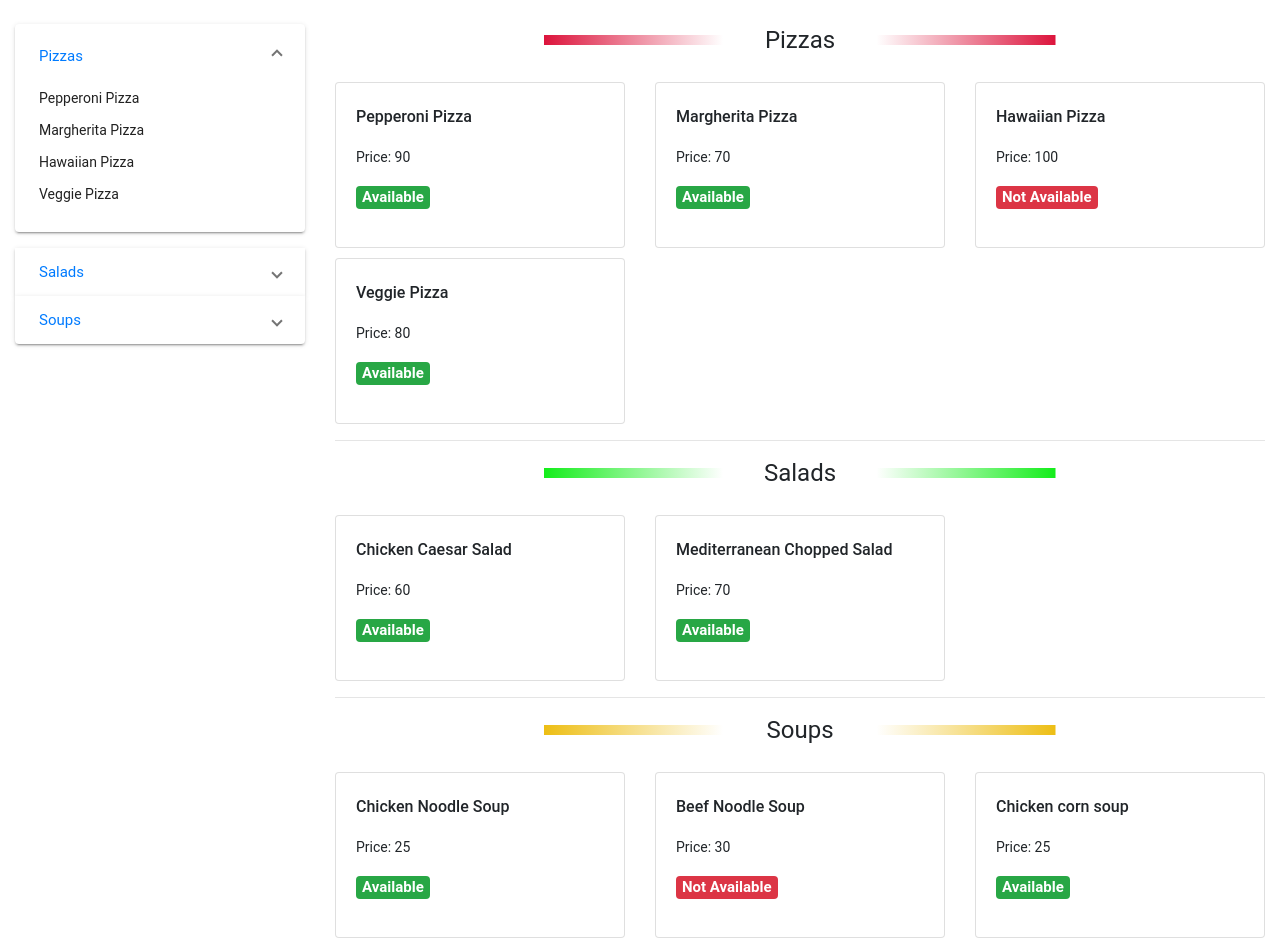
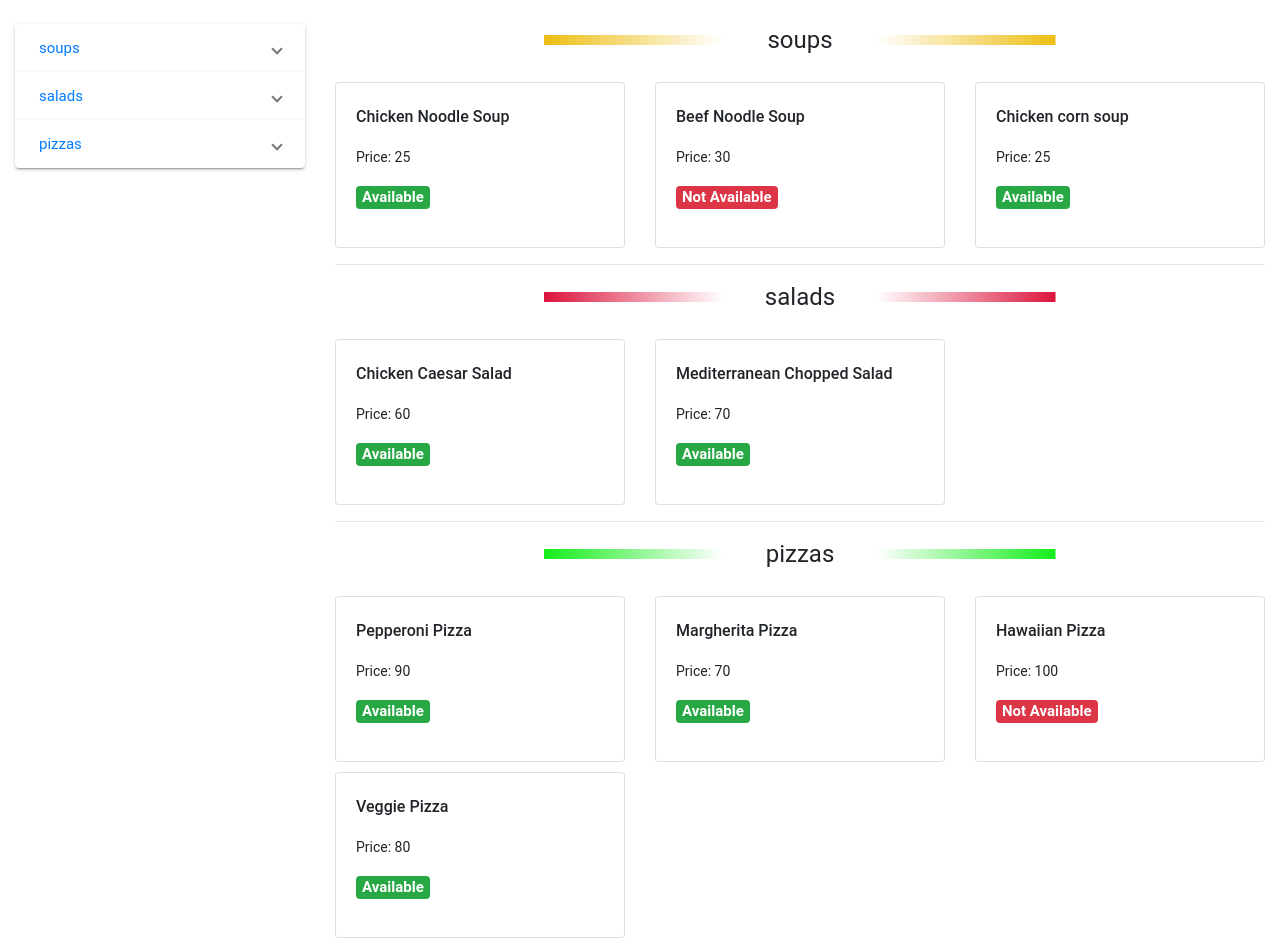
Before and after one commit to anageh577/dynamic-menu-task, an Angular app: page / in a window 1280 px wide. Shown: the top 952 px of the page. Built offline with nearby package versions, Linux system fonts and the light colour scheme.

Commit message:
dynamic accordion

```diff
--- a/src/app/menu/viewmenu/viewmenu.component.html
+++ b/src/app/menu/viewmenu/viewmenu.component.html
@@ -3,35 +3,18 @@
     <div class="col-md-3">
       <mat-accordion>
 
-        <mat-expansion-panel [expanded]="true">
+        <mat-expansion-panel *ngFor="let item of cateogries">
           <mat-expansion-panel-header>
             <mat-panel-title>
-              Pizzas
+              {{item}}
             </mat-panel-title>
           </mat-expansion-panel-header>
-          <p class="recipe" (click)="choose('pizzas',pizza?.name)" *ngFor="let pizza of pizzas">
-            {{pizza?.name}}</p>
+          <p class="recipe" (click)="choose(item,recipeItem?.name)" *ngFor="let recipeItem of allData[item]">
+            {{recipeItem?.name}}</p>
         </mat-expansion-panel>
 
 
-        <mat-expansion-panel [expanded]="false">
-          <mat-expansion-panel-header>
-            <mat-panel-title>
-              Salads
-            </mat-panel-title>
-          </mat-expansion-panel-header>
-          <p class="recipe" (click)="choose('salads',salad?.name)" *ngFor="let salad of salads">{{salad?.name}}</p>
-        </mat-expansion-panel>
 
-
-        <mat-expansion-panel [expanded]="false">
-          <mat-expansion-panel-header>
-            <mat-panel-title>
-              Soups
-            </mat-panel-title>
-          </mat-expansion-panel-header>
-          <p class="recipe" (click)="choose('soups',soup?.name)" *ngFor="let soup of soups">{{soup?.name}}</p>
-        </mat-expansion-panel>
       </mat-accordion>
 
     </div>
@@ -76,53 +59,27 @@
         </div>
       </form>
     </div>
+
     <div class="col-md-9 mx-auto" *ngIf="!update">
-      <h1 class="text-center bg pizza">Pizzas</h1>
+      <div *ngFor="let item of cateogries" class="textstyle">
+
+        <h1 class="text-center bg">{{item}}</h1>
         <div class="row">
-        <div class="col-md-4" *ngFor="let pizza of pizzas">
+          <div class="col-md-4" *ngFor="let recipeItem of allData[item]">
             <div class="card">
               <div class="card-body">
-              <h3 class="card-title">{{pizza.name}}</h3>
-              <p class="card-text">Price: {{pizza.price}}</p>
-              <h2 *ngIf="pizza.available"><span class="badge badge-success">Available</span></h2>
-              <h2 *ngIf="!pizza.available"><span class="badge badge-danger">Not Available</span></h2>
+                <h3 class="card-title">{{recipeItem.name}}</h3>
+                <p class="card-text">Price: {{recipeItem.price}}</p>
+                <h2 *ngIf="recipeItem.available"><span class="badge badge-success">Available</span></h2>
+                <h2 *ngIf="!recipeItem.available"><span class="badge badge-danger">Not Available</span></h2>
               </div>
             </div>
           </div>
         </div>
         <hr>
-      <h1 class="text-center bg salad">Salads</h1>
-      <div class="row">
-
-        <div class="col-md-4" *ngFor="let salad of salads">
-          <div class="card">
-            <div class="card-body">
-              <h3 class="card-title">{{salad.name}}</h3>
-              <p class="card-text">Price: {{salad.price}}</p>
-              <h2 *ngIf="salad.available"><span class="badge badge-success">Available</span></h2>
-              <h2 *ngIf="!salad.available"><span class="badge badge-danger">Not Available</span></h2>
-            </div>
-          </div>
-        </div>
-      </div>
-      <hr>
-
-      <h1 class="text-center bg soup">Soups</h1>
-      <div class="row">
-
-        <div class="col-md-4" *ngFor="let soup of soups">
-          <div class="card">
-            <div class="card-body">
-              <h3 class="card-title">{{soup.name}}</h3>
-              <p class="card-text">Price: {{soup.price}}</p>
-              <h2 *ngIf="soup.available"><span class="badge badge-success">Available</span></h2>
-              <h2 *ngIf="!soup.available"><span class="badge badge-danger">Not Available</span></h2>
-            </div>
-          </div>
-        </div>
       </div>
       <br>
     </div>
+  </div>
 
 </div>
-</div>
--- a/src/app/menu/viewmenu/viewmenu.component.scss
+++ b/src/app/menu/viewmenu/viewmenu.component.scss
@@ -23,23 +23,21 @@ mat-panel-title {
 }
 
 
-.bg {
+.textstyle .bg {
   background-repeat: no-repeat;
   background-size: 55% 10px;
   background-position: center center;
 }
 
-.pizza {
+.textstyle:nth-child(odd) .bg {
+  background-image: linear-gradient(to right, #14ed1b, white 35%, white 65%, #14ed1b);
+}
+.textstyle:nth-child(even) .bg {
   background-image: linear-gradient(to right, crimson, white 35%, white 65%, crimson);
 }
-
-.salad {
-  background-image: linear-gradient(to right, #14ed1b, white 35%, white 65%, #14ed1b);
-}
-
-.soup{
+.textstyle:nth-child(odd):not(:nth-child(3n+3)) .bg {
   background-image: linear-gradient(to right, #edbe14, white 35%, white 65%, #edbe14);
 }
-.card-title{
+.card-title {
   font-weight: 550 !important;
 }
--- a/src/app/menu/viewmenu/viewmenu.component.ts
+++ b/src/app/menu/viewmenu/viewmenu.component.ts
@@ -11,14 +11,12 @@ import { Recipes } from 'src/app/services/recipes.model';
 })
 export class ViewmenuComponent implements OnInit {
   panelOpenState = true;
-  pizzas: Recipes[] = [];
-  salads: Recipes[] = [];
-  soups: Recipes[] = [];
   type = 'Recipe';
   recipeForm: FormGroup;
   recipe;
   allData;
   update = false;
+  cateogries: any[] = []
   constructor(
     public apiService: CallapisService,
     private formBuilder: FormBuilder,
@@ -33,9 +31,9 @@ export class ViewmenuComponent implements OnInit {
   ngOnInit(): void {
     this.apiService.allrecipes.subscribe((res: any) => {
       this.allData = res;
-      this.pizzas = this.allData.pizzas;
-      this.salads = this.allData.salads;
-      this.soups = this.allData.soups;
+      for (let category in this.allData) {
+        this.cateogries.push(category)
+      }
     }, err => {
     })
   }
@@ -54,7 +52,6 @@ export class ViewmenuComponent implements OnInit {
     this.recipe = this.recipeForm.value;
     this.helperMethod.openSnackBar('Recipe Updated');
     this.update = false;
-
   }
 
 }
```
Lines whose indentation alone changed are shown as unchanged.
